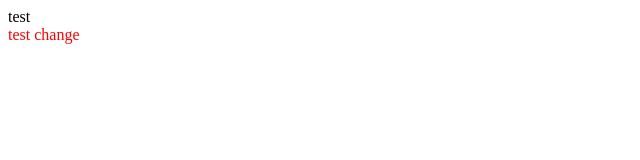
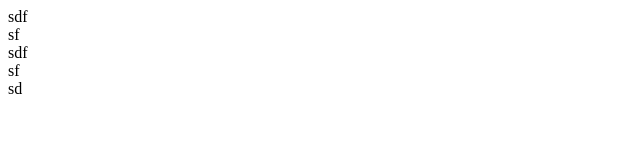
Before and after one commit to salo322/main_test, a plain HTML site: page index.html in a window 1280 px wide. Shown: the whole page, without its empty margins (0-640 px from the left). Drawn offline with Linux system fonts and the light colour scheme.

Commit message:
add elements

```diff
--- a/index.html
+++ b/index.html
@@ -7,7 +7,10 @@
     <title>Document</title>
 </head>
 <body>
-    test
-    <div class="testClass">test change</div>
+    <div class="test">sdf</div>
+    <div class="test">sf</div>
+    <div class="test">sdf</div>
+    <div class="test">sf</div>
+    <div class="test">sd</div>
 </body>
 </html>
```
